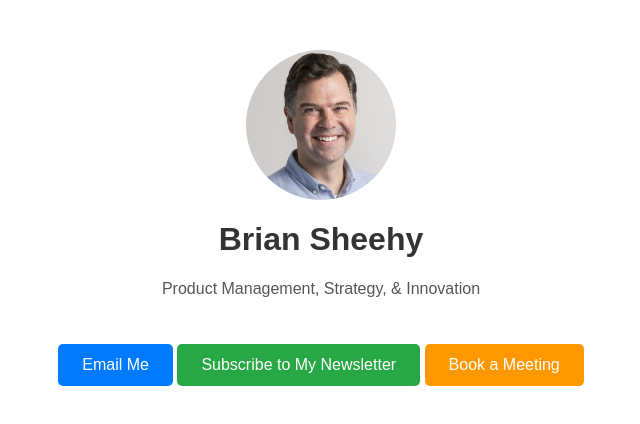
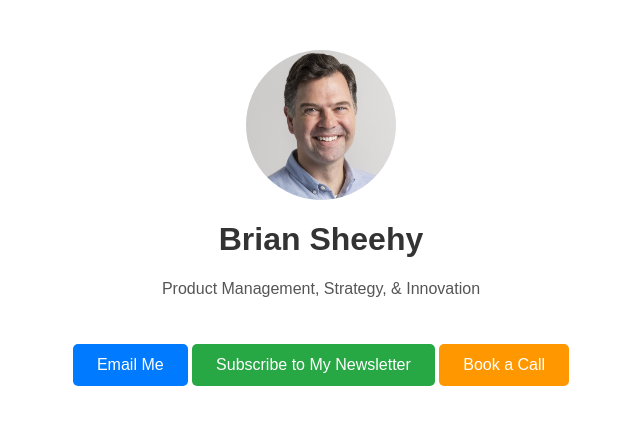
Before and after one commit to briansheehy/briansheehy.github.io, a plain HTML site: page index.html in a window 1280 px wide. Shown: the whole page, without its empty margins (319-959 px from the left). Drawn offline with Linux system fonts and the light colour scheme.

Commit message:
Update index.html
Change "meeting" to "call"

```diff
--- a/index.html
+++ b/index.html
@@ -64,6 +64,6 @@
     <p>Product Management, Strategy, & Innovation</p>
     <a href="mailto:brianhsheehy@gmail.com" class="btn">Email Me</a>
     <a href="https://briansheehy-newsletter.beehiiv.com/subscribe" class="btn subscribe-btn">Subscribe to My Newsletter</a>
-    <a href="https://calendly.com/brianhsheehy/30min" class="btn meeting-btn">Book a Meeting</a>
+    <a href="https://calendly.com/brianhsheehy/30min" class="btn meeting-btn">Book a Call</a>
 </body>
 </html>
```
